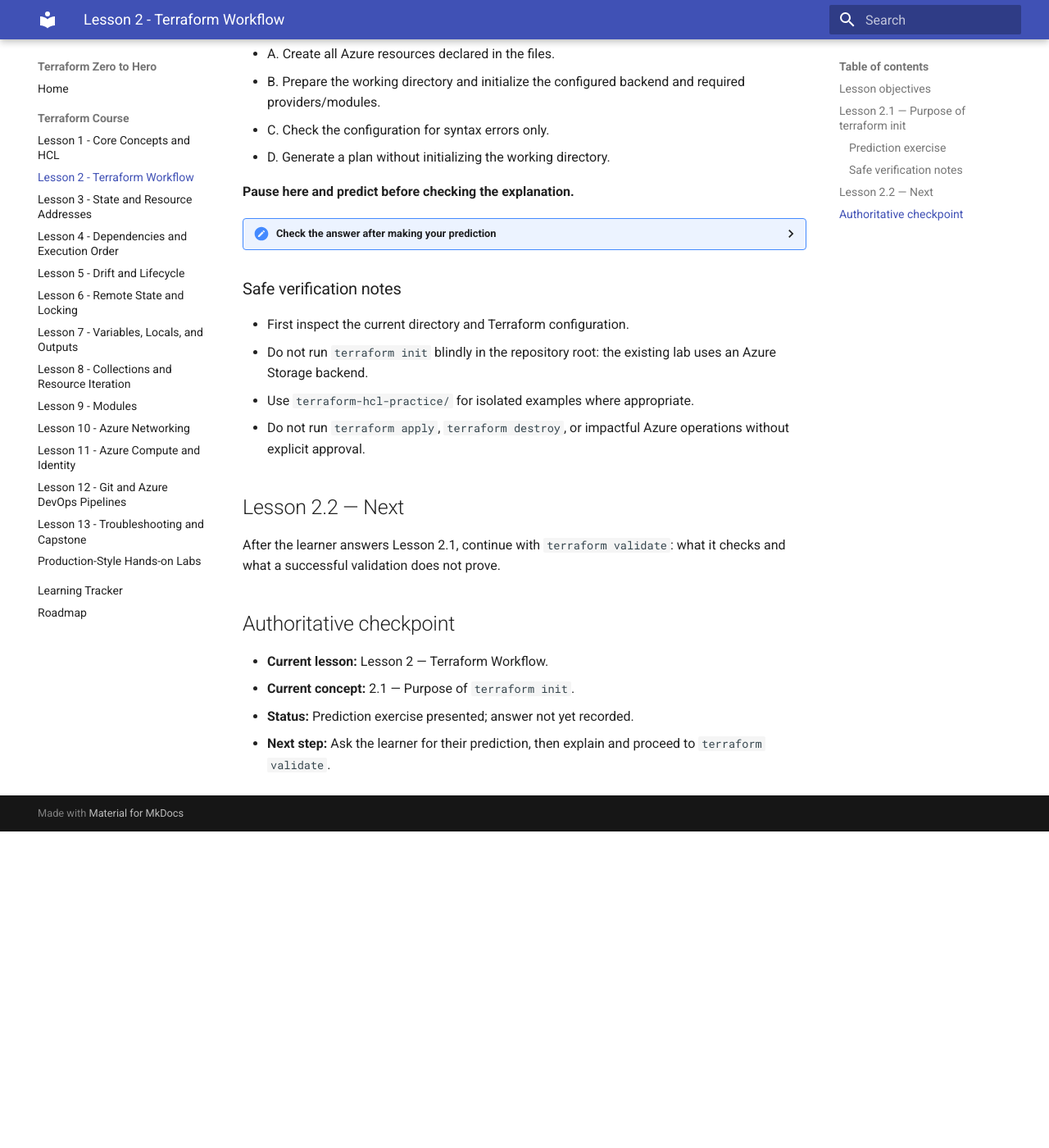
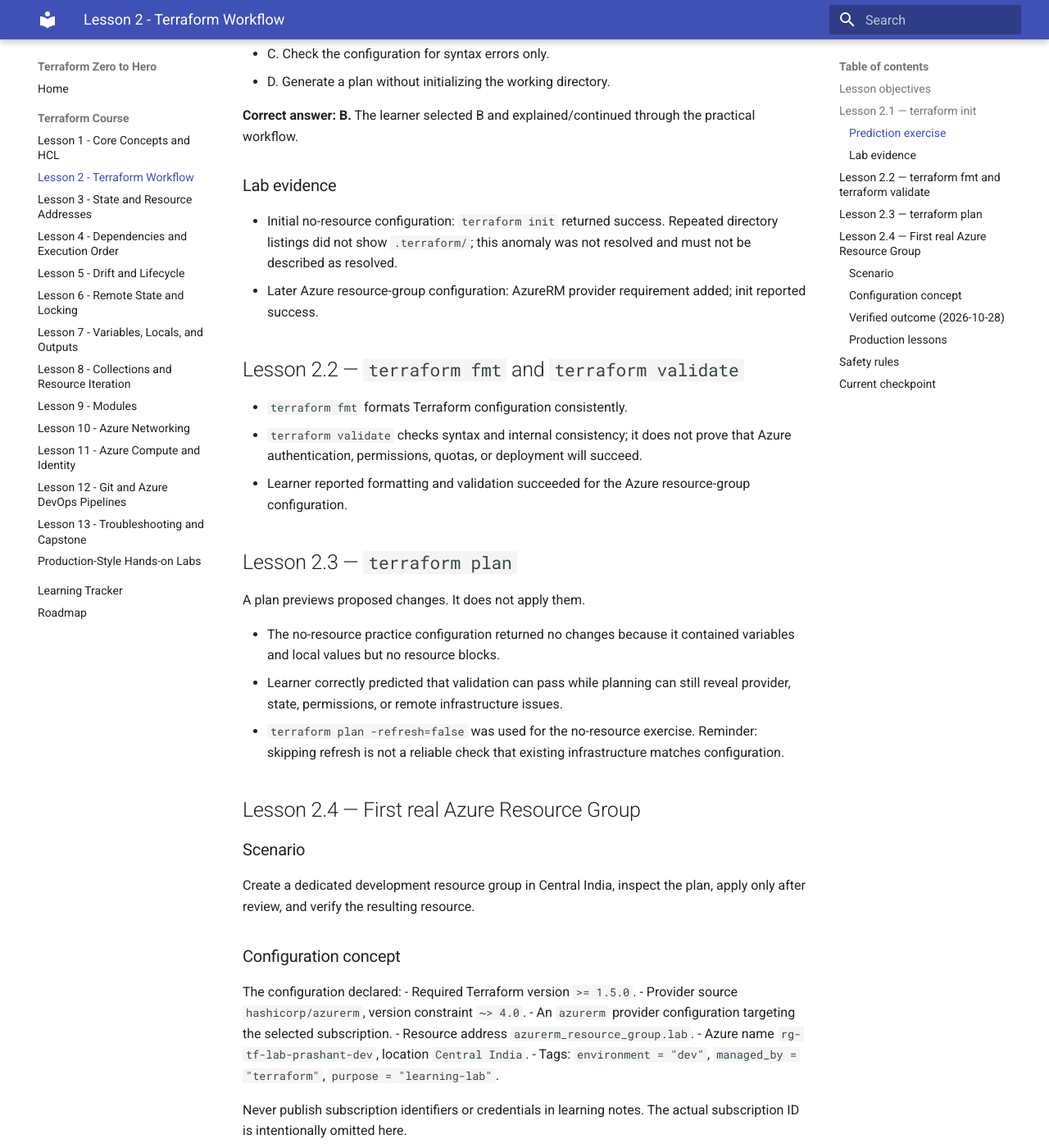
Before and after one commit to pshewale-dev/terraform-azure-lab, an MkDocs documentation site: the page built from docs/lesson-02-workflow.md, in a window 1280 px wide and 1400 px high, scrolled down 801 px. Shown: the whole window at 82% size. Built offline with MkDocs 1.6.1 and Material for MkDocs 9.7.7, drawn with Linux system fonts in a browser that asks for light colours; before the commit the page ends 1815 px from its top, so only the background shows below that; some of the changed text lies outside the part shown.

Commit message:
docs: document workflow lab and Azure resource group evidence

```diff
--- a/docs/lesson-02-workflow.md
+++ b/docs/lesson-02-workflow.md
@@ -1,22 +1,19 @@
 # Lesson 2 — Terraform Workflow
 
 **Course position:** Lesson 2 of 13.
-**Purpose:** Understand the workflow commands that prepare, check, and preview a Terraform configuration before any infrastructure changes.
+**Purpose:** Practise the workflow commands that prepare, check, preview, and safely apply Terraform configuration.
 
 ## Lesson objectives
 - Explain what `terraform init` prepares.
-- Distinguish initialization from validation and planning.
-- Run safe checks only after inspecting the working directory and backend.
-- Read command output and explain what it does—and does not—prove.
+- Distinguish initialization, formatting, validation, planning, and applying.
+- Inspect a plan before deployment and verify the result.
+- Understand how state tracks an Azure resource.
 
-## Lesson 2.1 — Purpose of `terraform init`
+## Lesson 2.1 — `terraform init`
 
-Terraform needs to prepare a working directory before other workflow commands can reliably use its configuration and dependencies. `terraform init` initializes the working directory, including the configured backend and required providers/modules.
-
-It does **not** create the declared Azure resources. Resource changes are reviewed through a plan and require a separately authorized apply operation.
+`terraform init` prepares a working directory, including the configured backend and required providers/modules. It does **not** create the declared Azure resources.
 
 ### Prediction exercise
-
 You open a Terraform project containing `.tf` files that has not been initialized. What is the primary purpose of `terraform init`?
 
 - A. Create all Azure resources declared in the files.
@@ -24,26 +21,68 @@ You open a Terraform project containing `.tf` files that has not been initialize
 - C. Check the configuration for syntax errors only.
 - D. Generate a plan without initializing the working directory.
 
-**Pause here and predict before checking the explanation.**
+**Correct answer: B.** The learner selected B and explained/continued through the practical workflow.
 
-<details>
-<summary>Check the answer after making your prediction</summary>
+### Lab evidence
+- Initial no-resource configuration: `terraform init` returned success. Repeated directory listings did not show `.terraform/`; this anomaly was not resolved and must not be described as resolved.
+- Later Azure resource-group configuration: AzureRM provider requirement added; init reported success.
 
-**Correct answer: B.** Initialization prepares the working directory, backend, and dependencies. It does not deploy the resources.
+## Lesson 2.2 — `terraform fmt` and `terraform validate`
 
-</details>
+- `terraform fmt` formats Terraform configuration consistently.
+- `terraform validate` checks syntax and internal consistency; it does not prove that Azure authentication, permissions, quotas, or deployment will succeed.
+- Learner reported formatting and validation succeeded for the Azure resource-group configuration.
 
-### Safe verification notes
-- First inspect the current directory and Terraform configuration.
-- Do not run `terraform init` blindly in the repository root: the existing lab uses an Azure Storage backend.
-- Use `terraform-hcl-practice/` for isolated examples where appropriate.
+## Lesson 2.3 — `terraform plan`
+
+A plan previews proposed changes. It does not apply them.
+
+- The no-resource practice configuration returned no changes because it contained variables and local values but no resource blocks.
+- Learner correctly predicted that validation can pass while planning can still reveal provider, state, permissions, or remote infrastructure issues.
+- `terraform plan -refresh=false` was used for the no-resource exercise. Reminder: skipping refresh is not a reliable check that existing infrastructure matches configuration.
+
+## Lesson 2.4 — First real Azure Resource Group
+
+### Scenario
+Create a dedicated development resource group in Central India, inspect the plan, apply only after review, and verify the resulting resource.
+
+### Configuration concept
+The configuration declared:
+- Required Terraform version `>= 1.5.0`.
+- Provider source `hashicorp/azurerm`, version constraint `~> 4.0`.
+- An `azurerm` provider configuration targeting the selected subscription.
+- Resource address `azurerm_resource_group.lab`.
+- Azure name `rg-tf-lab-prashant-dev`, location `Central India`.
+- Tags: `environment = "dev"`, `managed_by = "terraform"`, `purpose = "learning-lab"`.
+
+Never publish subscription identifiers or credentials in learning notes. The actual subscription ID is intentionally omitted here.
+
+### Verified outcome (2026-10-28)
+- Azure CLI 2.83.0 was available; the selected subscription was enabled.
+- `az group exists --name rg-tf-lab-prashant-dev` returned `false` before creation.
+- Learner reported `terraform init`, `terraform fmt`, and `terraform validate` succeeded.
+- Initial plan showed one resource to add. The learner corrected tag key/value typos before applying.
+- The learner explicitly approved applying the plan.
+- Apply result: `Resources: 1 added, 0 changed, 0 destroyed`.
+- `az group show` verified the resource group in `centralindia` with the three expected tags.
+- `terraform state list` returned `azurerm_resource_group.lab`.
+- Subsequent `terraform plan` reported “No changes. Your infrastructure matches the configuration.”
+
+### Production lessons
+- `resource "azurerm_resource_group" "lab"` creates the Terraform address `azurerm_resource_group.lab`; `lab` is a Terraform local label, not the Azure resource name.
+- Changing a local label after the resource is in state changes its address. Without a state move, Terraform may plan destroy/create. A suitable `moved` block can preserve the object when only its address changes.
+- `.terraform.lock.hcl` records provider selections and hashes; it is not Terraform state.
+- Configuration, state, and real Azure infrastructure are distinct and must be compared deliberately.
+
+## Safety rules
+- Inspect the directory and backend before initialization.
+- Review the exact plan before applying.
 - Do not run `terraform apply`, `terraform destroy`, or impactful Azure operations without explicit approval.
+- Preserve the resource group created in this lab unless a future, specific change is approved.
+- Keep the existing Azure Storage backend and its remote state untouched.
 
-## Lesson 2.2 — Next
-After the learner answers Lesson 2.1, continue with `terraform validate`: what it checks and what a successful validation does not prove.
-
-## Authoritative checkpoint
-- **Current lesson:** Lesson 2 — Terraform Workflow.
-- **Current concept:** 2.1 — Purpose of `terraform init`.
-- **Status:** Prediction exercise presented; answer not yet recorded.
-- **Next step:** Ask the learner for their prediction, then explain and proceed to `terraform validate`.
+## Current checkpoint
+- **Lesson 2:** workflow concepts practised and lab verified; not marked globally mastered.
+- **Next lesson:** Lesson 3 — State and Resource Addresses.
+- **Pending prediction:** If `main.tf` is deleted but Terraform state remains, what happens? The learner has not answered yet.
+- **Next action:** Ask for the prediction, then inspect state read-only with `terraform state list` and `terraform state show azurerm_resource_group.lab`. Do not delete files to simulate the scenario.
```
